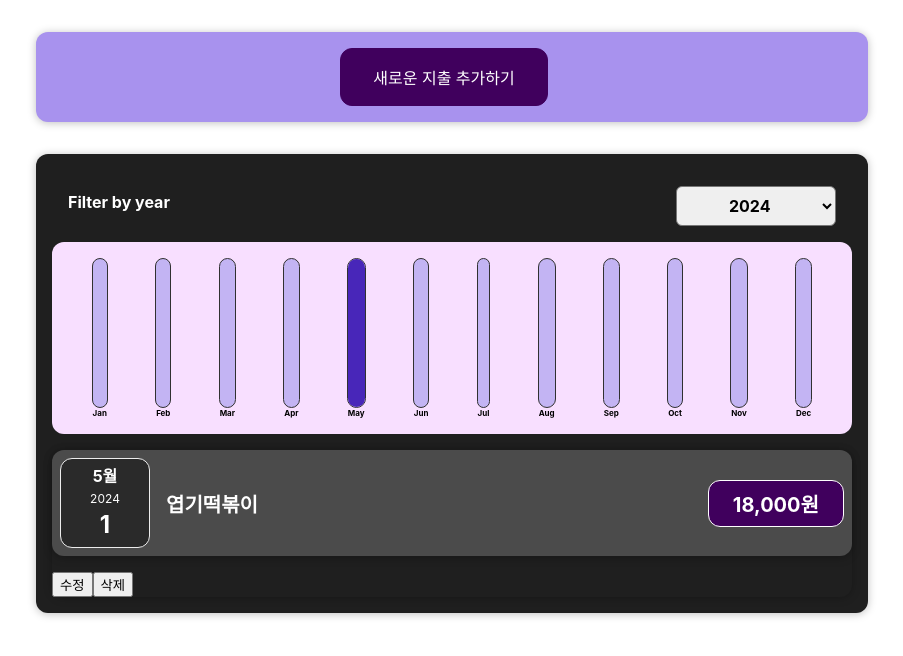
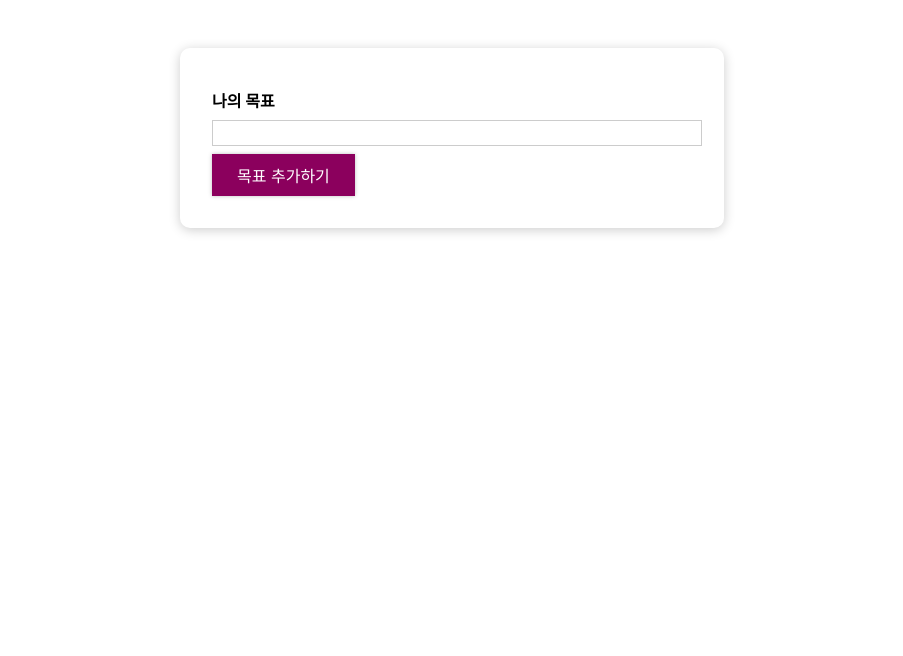
Before and after one commit to Yeom-SeungBin/react-basic-study202405, a React (Create React App) app: page / in a window 1280 px wide. Shown: the top 656 px of the page, without its empty margins (188-1091 px from the left). Built offline with nearby package versions, Linux system fonts and the light colour scheme.

Commit message:
목표 설정 App 기본 템플릿 작성

```diff
--- a/src/App.css
+++ b/src/App.css
@@ -1,38 +1,14 @@
-.App {
-  text-align: center;
+#goals {
+  width: 35rem;
+  max-width: 90%;
+  margin: 3rem auto;
 }
 
-.App-logo {
-  height: 40vmin;
-  pointer-events: none;
+#goal-form {
+  width: 30rem;
+  max-width: 90%;
+  margin: 3rem auto;
+  padding: 2rem;
+  box-shadow: 0 2px 12px rgba(0, 0, 0, 0.2);
+  border-radius: 10px;
 }
-
-@media (prefers-reduced-motion: no-preference) {
-  .App-logo {
-    animation: App-logo-spin infinite 20s linear;
-  }
-}
-
-.App-header {
-  background-color: #282c34;
-  min-height: 100vh;
-  display: flex;
-  flex-direction: column;
-  align-items: center;
-  justify-content: center;
-  font-size: calc(10px + 2vmin);
-  color: white;
-}
-
-.App-link {
-  color: #61dafb;
-}
-
-@keyframes App-logo-spin {
-  from {
-    transform: rotate(0deg);
-  }
-  to {
-    transform: rotate(360deg);
-  }
-}
--- a/src/App.js
+++ b/src/App.js
@@ -1,59 +1,18 @@
-import React, { useState } from 'react';
+import React from 'react';
 import './App.css';
-import Expenses from './components/Expense/Expenses';
-import NewExpense from './components/NewExpense/NewExpense';
+import CourseInput from './components/CourseGoals/CourseInput';
+import CourseList from './components/CourseGoals/CourseList';
 
 function App() {
-  //지출 항목 객체 배열
-  const expenses = [
-    {
-      id: 1,
-      title: '바나나',
-      price: 2000,
-      date: new Date(2023, 3 - 1, 23),
-    },
-    {
-      id: 2,
-      title: 'BBQ치킨',
-      price: 20000,
-      date: new Date(2022, 5 - 1, 21),
-    },
-    {
-      id: 3,
-      title: '도미노피자',
-      price: 35000,
-      date: new Date(2021, 7 - 1, 4),
-    },
-    {
-      id: 4,
-      title: '엽기떡볶이',
-      price: 18000,
-      date: new Date(2024, 5 - 1, 1),
-    },
-  ];
-
-  // 지출 객체배열을 상태변수로 관리
-  const [expenseList, setExpenseList] = useState(expenses);
-
-  // ExpenseForm에게 내려보낼 함수
-  const addExpenseHandler = (newExpense) => {
-    console.log('App 컴포넌트에서 응답함!');
-    console.log('newExpense: ', newExpense);
-
-    const modifyExpense = {
-      ...newExpense,
-      id: expenseList[expenseList.length - 1].id + 1,
-    };
-    console.log(modifyExpense);
-
-    setExpenseList([...expenseList, modifyExpense]);
-  };
-
   return (
-    <>
-      <NewExpense onAddExpense={addExpenseHandler} />
-      <Expenses items={expenseList} />
-    </>
+    <div>
+      <section id="goal-form">
+        <CourseInput />
+      </section>
+      <section id="goals">
+        <CourseList />
+      </section>
+    </div>
   );
 }
 
--- /dev/null
+++ b/src/components/CourseGoals/CourseInput.css
@@ -0,0 +1,24 @@
+.form-control {
+  margin: 0.5rem 0;
+}
+
+.form-control label {
+  font-weight: bold;
+  display: block;
+  margin-bottom: 0.5rem;
+}
+
+.form-control input {
+  display: block;
+  width: 100%;
+  border: 1px solid #ccc;
+  font: inherit;
+  line-height: 1.5rem;
+  padding: 0 0.25rem;
+}
+
+.form-control input:focus {
+  outline: none;
+  background: #fad0ec;
+  border-color: #8b005d;
+}
--- /dev/null
+++ b/src/components/CourseGoals/CourseInput.js
@@ -0,0 +1,17 @@
+import React from 'react';
+import Button from '../UI/Button/Button';
+import './CourseInput.css';
+
+const CourseInput = () => {
+  return (
+    <form>
+      <div className="form-control">
+        <label>나의 목표</label>
+        <input type="text" />
+      </div>
+      <Button type="submit">목표 추가하기</Button>
+    </form>
+  );
+};
+
+export default CourseInput;
--- /dev/null
+++ b/src/components/CourseGoals/CourseList.css
@@ -0,0 +1,5 @@
+.goal-list {
+  list-style: none;
+  margin: 0;
+  padding: 0;
+}
--- /dev/null
+++ b/src/components/CourseGoals/CourseList.js
@@ -0,0 +1,12 @@
+import React from 'react';
+import './CourseList.css';
+
+const CourseList = () => {
+  return (
+    <ul className="goal-list">
+      <li></li>
+    </ul>
+  );
+};
+
+export default CourseList;
--- /dev/null
+++ b/src/components/UI/Button/Button.css
@@ -0,0 +1,20 @@
+.button {
+  font: inherit;
+  padding: 0.5rem 1.5rem;
+  border: 1px solid #8b005d;
+  color: white;
+  background: #8b005d;
+  box-shadow: 0 0 4px rgba(0, 0, 0, 0.26);
+  cursor: pointer;
+}
+
+.button:focus {
+  outline: none;
+}
+
+.button:hover,
+.button:active {
+  background: #ac0e77;
+  border-color: #ac0e77;
+  box-shadow: 0 0 8px rgba(0, 0, 0, 0.26);
+}
--- /dev/null
+++ b/src/components/UI/Button/Button.js
@@ -0,0 +1,12 @@
+import React from 'react';
+import './Button.css';
+
+const Button = ({ type, onClick, children }) => {
+  return (
+    <button type={type} onClick={onClick} className="button">
+      {children}
+    </button>
+  );
+};
+
+export default Button;
```
